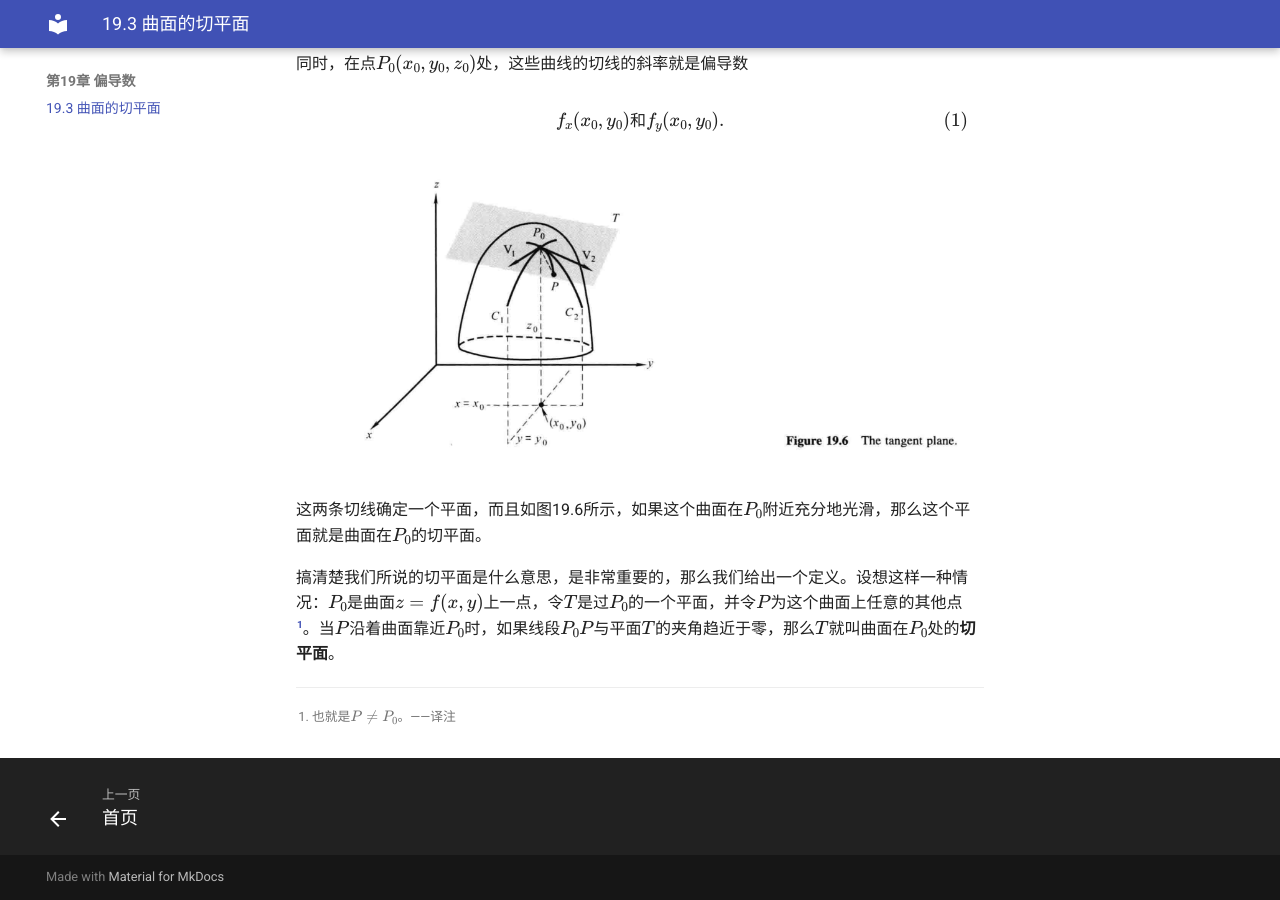
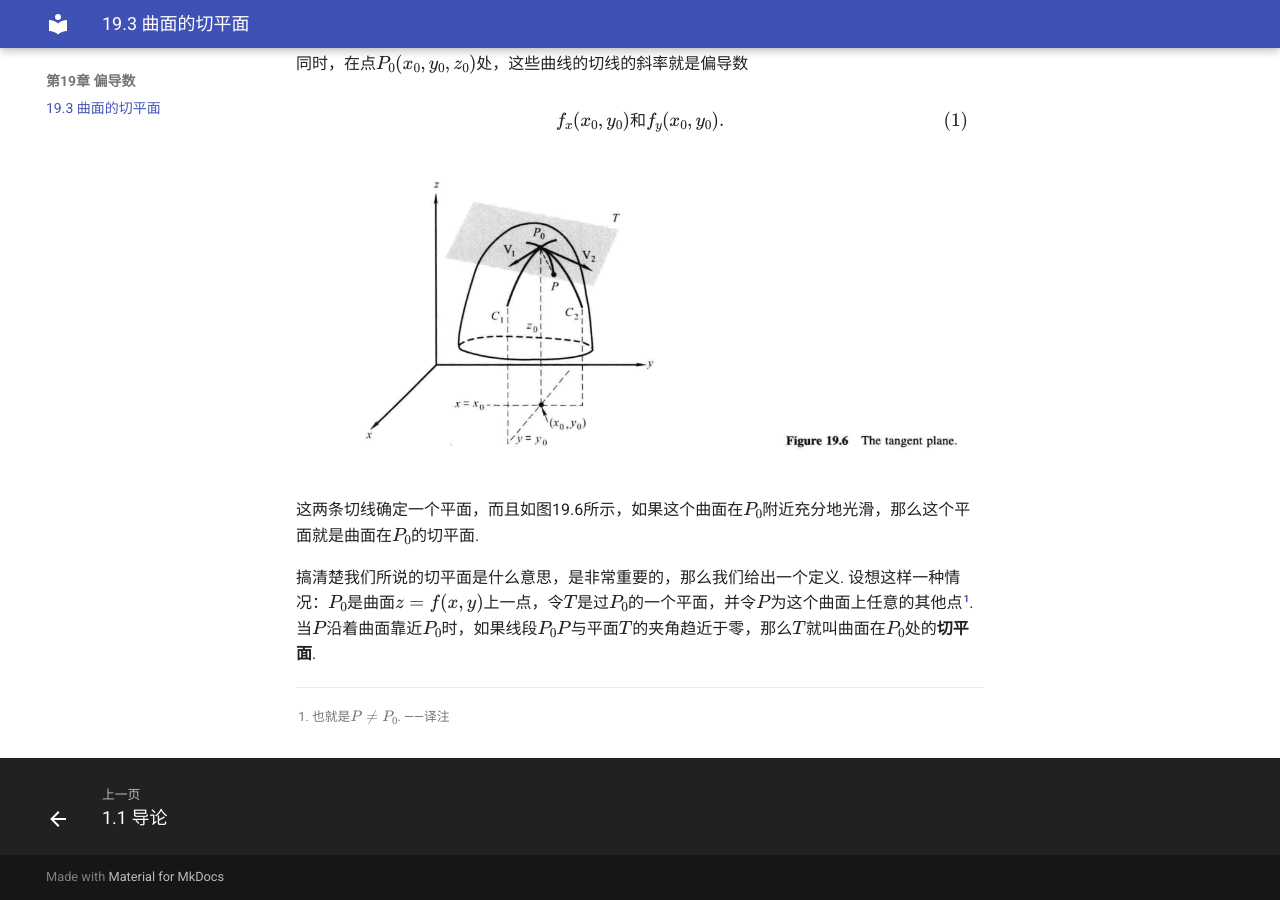
Before and after one commit to MitochondriaCN/cwag-chinese, an MkDocs documentation site: the page built from docs/19/3.md, in a window 1280 px wide and 900 px high, scrolled down 525 px. Built offline with MkDocs 1.6.1 and Material for MkDocs 9.7.7, drawn with Linux system fonts in a browser that asks for light colours.

Commit message:
1.1部分

```diff
--- a/docs/19/3.md
+++ b/docs/19/3.md
@@ -16,8 +16,8 @@ $$f_x(x_0,y_0)和f_y(x_0,y_0) \tag{1}. $$
 
 ![](19.6.png)
 
-这两条切线确定一个平面，而且如图19.6所示，如果这个曲面在$P_0$附近充分地光滑，那么这个平面就是曲面在$P_0$的切平面。
+这两条切线确定一个平面，而且如图19.6所示，如果这个曲面在$P_0$附近充分地光滑，那么这个平面就是曲面在$P_0$的切平面.
 
-搞清楚我们所说的切平面是什么意思，是非常重要的，那么我们给出一个定义。设想这样一种情况：$P_0$是曲面$z=f(x,y)$上一点，令$T$是过$P_0$的一个平面，并令$P$为这个曲面上任意的其他点[^1]。当$P$沿着曲面靠近$P_0$时，如果线段$P_0P$与平面$T$的夹角趋近于零，那么$T$就叫曲面在$P_0$处的**切平面**。
+搞清楚我们所说的切平面是什么意思，是非常重要的，那么我们给出一个定义. 设想这样一种情况：$P_0$是曲面$z=f(x,y)$上一点，令$T$是过$P_0$的一个平面，并令$P$为这个曲面上任意的其他点[^1]. 当$P$沿着曲面靠近$P_0$时，如果线段$P_0P$与平面$T$的夹角趋近于零，那么$T$就叫曲面在$P_0$处的**切平面**.
 
-[^1]: 也就是$P \neq P_0$。——译注
+[^1]: 也就是$P \neq P_0$. ——译注
--- a/mkdocs.yml
+++ b/mkdocs.yml
@@ -9,6 +9,8 @@ theme:
     - toc.follow
 nav:
   - 首页: index.md
+  - 第1章 数、函数与图像:
+    - 1.1 导论: 1/1.md
   - 第19章 偏导数:
       - 19.3 曲面的切平面: 19/3.md
 plugins:
```
Also changed, not shown: docs/1/1.md (added, +7 -0 lines).
